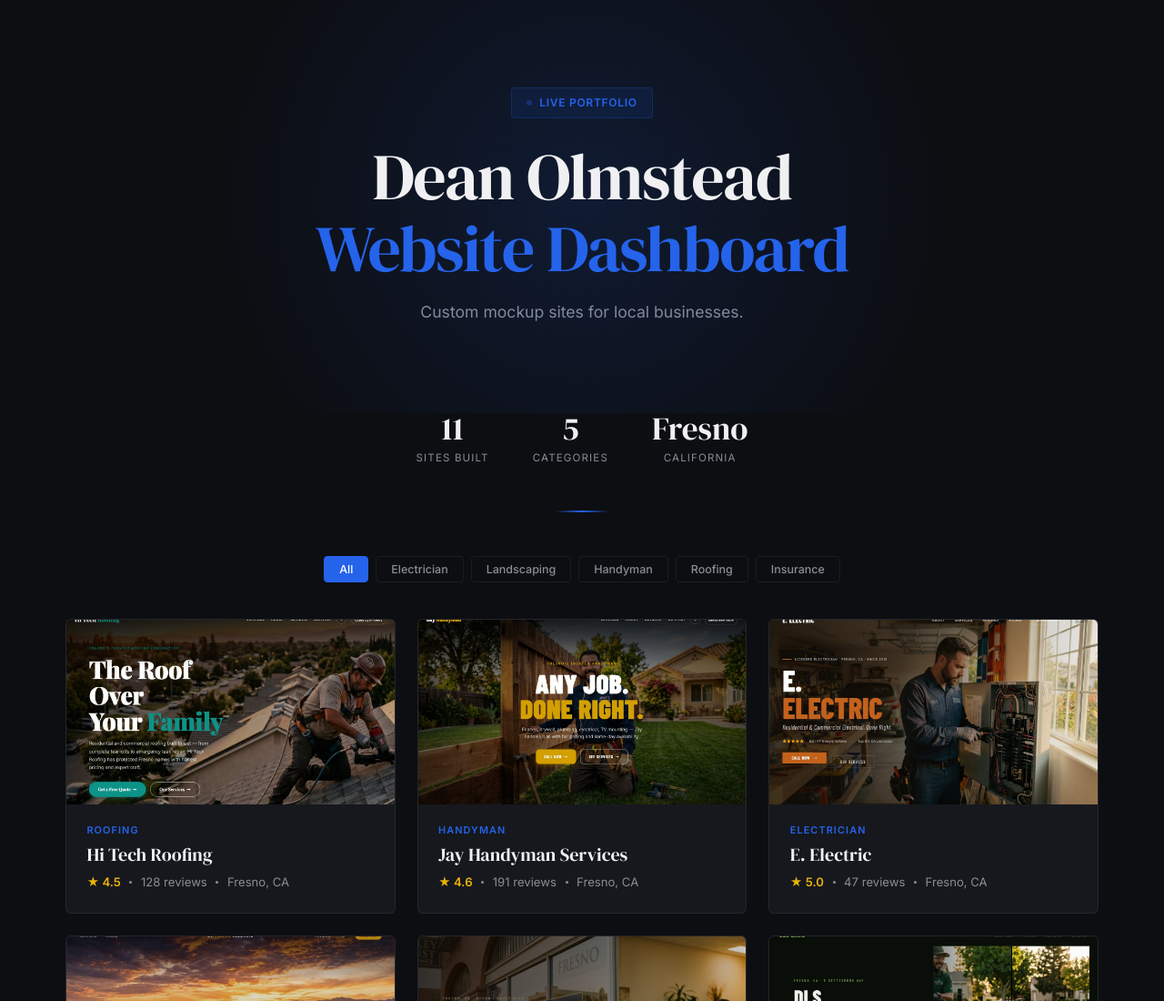
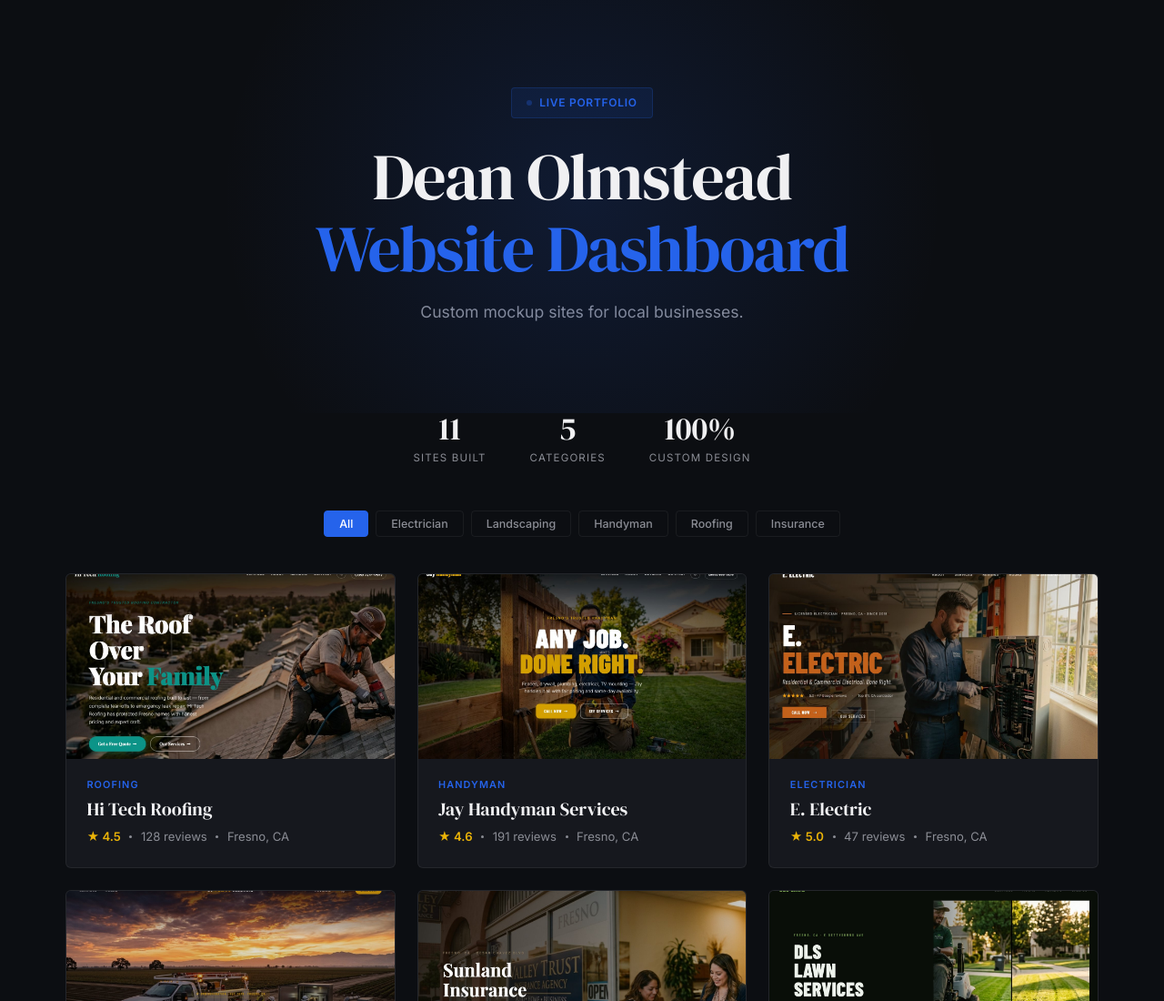
Before and after one commit to deanolmstead/local-business-pages, a plain HTML site: page index.html in a window 1280 px wide. Shown: the top 1100 px of the page at 91% size. Drawn offline with Linux system fonts and the light colour scheme.

Commit message:
Update dashboard

```diff
--- a/index.html
+++ b/index.html
@@ -218,10 +218,8 @@ body {
 <div class="stats-strip">
   <div class="stat-item"><div class="num">11</div><div class="label">Sites Built</div></div>
   <div class="stat-item"><div class="num">5</div><div class="label">Categories</div></div>
-  <div class="stat-item"><div class="num">Fresno</div><div class="label">California</div></div>
+  <div class="stat-item"><div class="num">100%</div><div class="label">Custom Design</div></div>
 </div>
-
-<div class="section-divider"></div>
 
 <div class="filter-bar">
   <button class="filter-btn active" data-filter="all">All</button>
```
